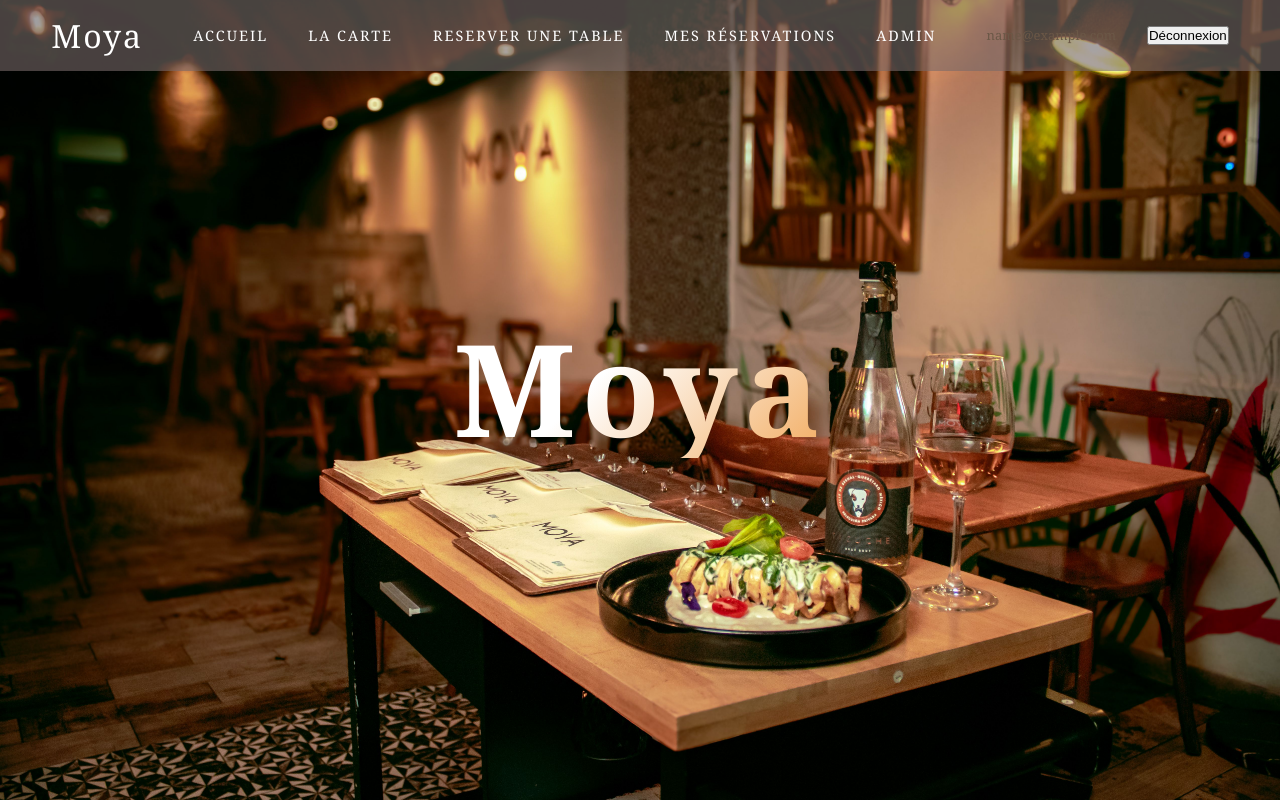
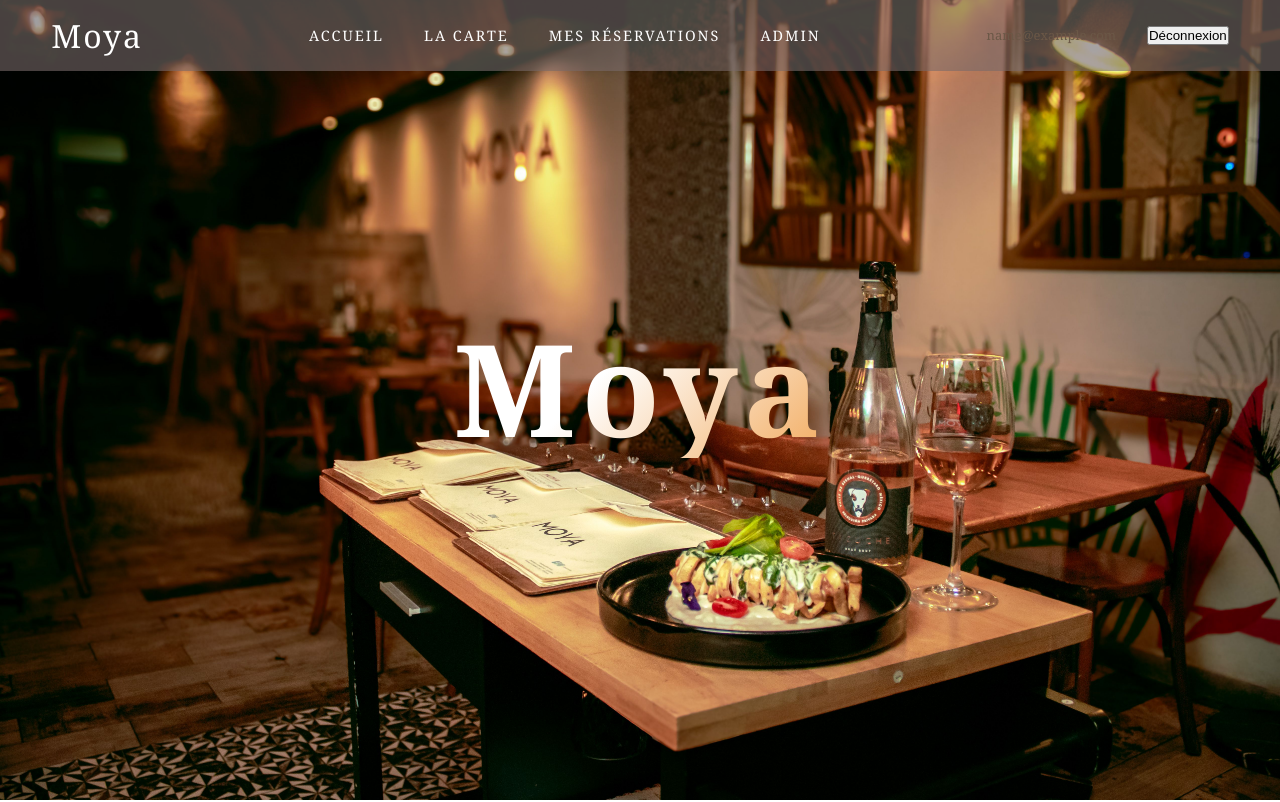
Before and after one commit to Nicocrpt/projet-restaurant-front, a React (Vite) app: page / in a window 1280 px wide. Shown: the top 802 px of the page. Built offline with nearby package versions, Linux system fonts and the light colour scheme; sample sign-in values are in the browser's storage; a web font is replaced by a local one.

Commit message:
modification carte

```diff
--- a/src/components/Header.jsx
+++ b/src/components/Header.jsx
@@ -6,8 +6,8 @@ function Header() {
   const navigate = useNavigate();
   const { isAuthenticated, isAdmin, user, logout } = useAuth();
 
-  const handleLogout = () => {
-    logout();
+  const handleLogout = async  () => {
+    await logout();
     navigate("/");
   };
 
@@ -24,9 +24,11 @@ function Header() {
           <Link to="/menu" className="nav-link">
             La Carte
           </Link>
-           <Link to="/login" className="nav-link">
-            Reserver une table
-          </Link>
+           {!isAuthenticated && (
+            <Link to="/login" className="nav-link">
+              Réserver une table
+            </Link>
+          )}
           {isAuthenticated && (
             <Link to="/my-reservations" className="nav-link">
               Mes Réservations
```
